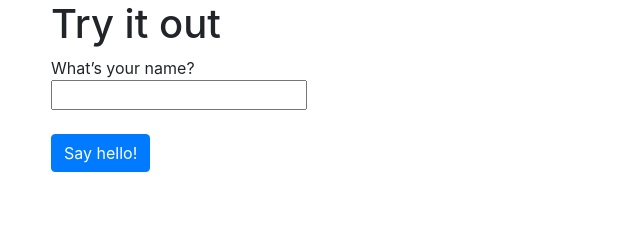
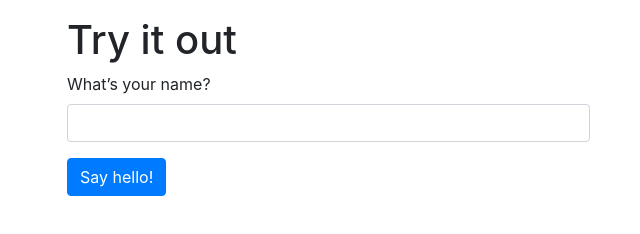
Before and after one commit to nicko-lee/serverless-functions-hello-world, a plain HTML site: page index.html in a window 1280 px wide. Shown: the whole page, without its empty margins (34-674 px from the left). Drawn offline with nearby package versions, Linux system fonts and the light colour scheme.

Commit message:
Update index.html with more Bootstrap styling

```diff
--- a/index.html
+++ b/index.html
@@ -8,13 +8,18 @@
 </head>
 <body>
     <div class="container">
+        <div class="w-50 p-3">
             <h1>Try it out</h1>
             <form action="/.netlify/functions/hello" _lpchecked="1">
+                <div class="form-group">
                     <p>
-              <label>What’s your name?<br><input type="text" name="name"></label>
+                    <label>What’s your name?<br></label>
+                    <input class="form-control" type="text" name="name">
                     </p>
                     <p><button class="btn btn-primary" type="submit">Say hello!</button></p>
+                </div>
             </form>
+        </div>
     </div>
 
 </body>
```
Lines whose indentation alone changed are shown as unchanged.
